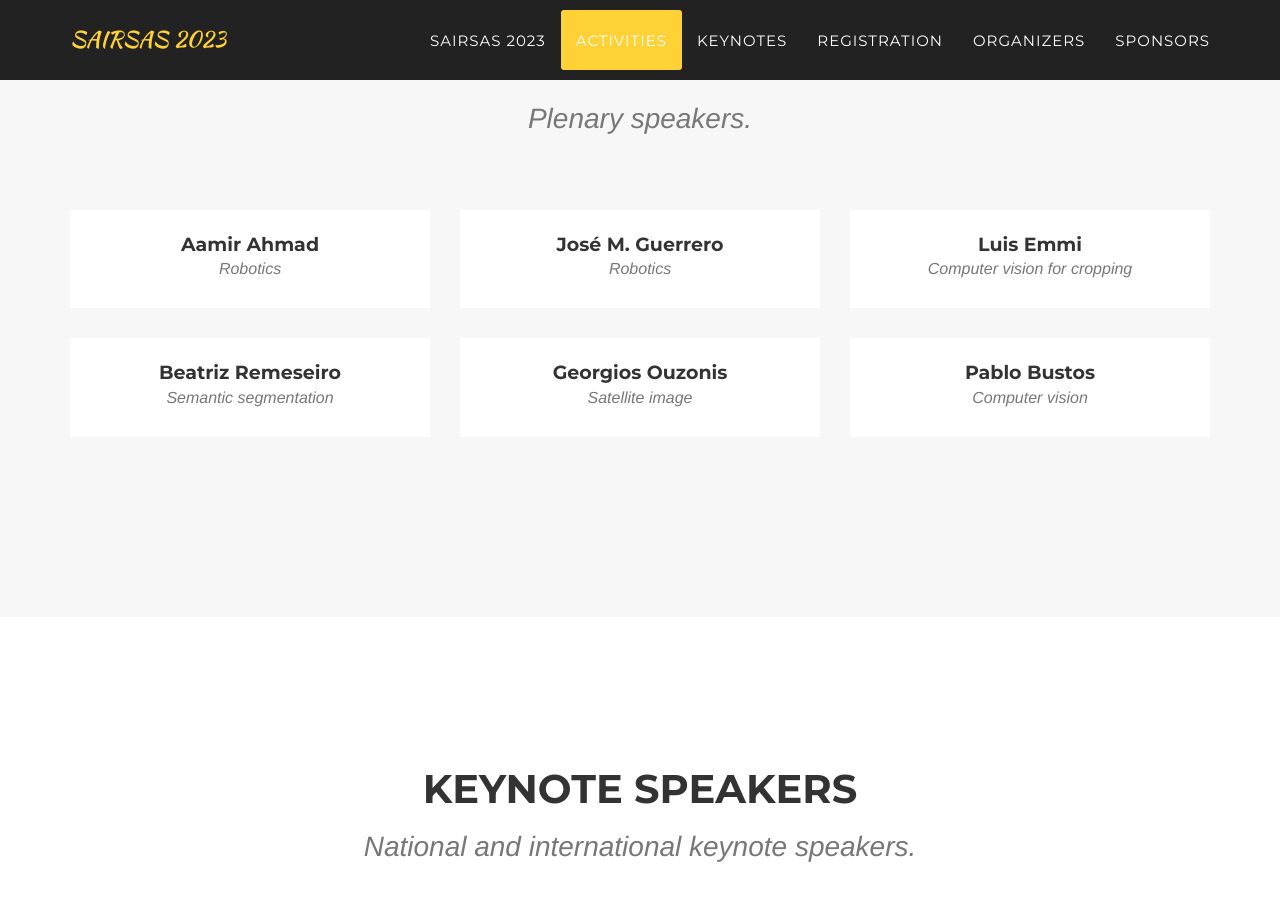
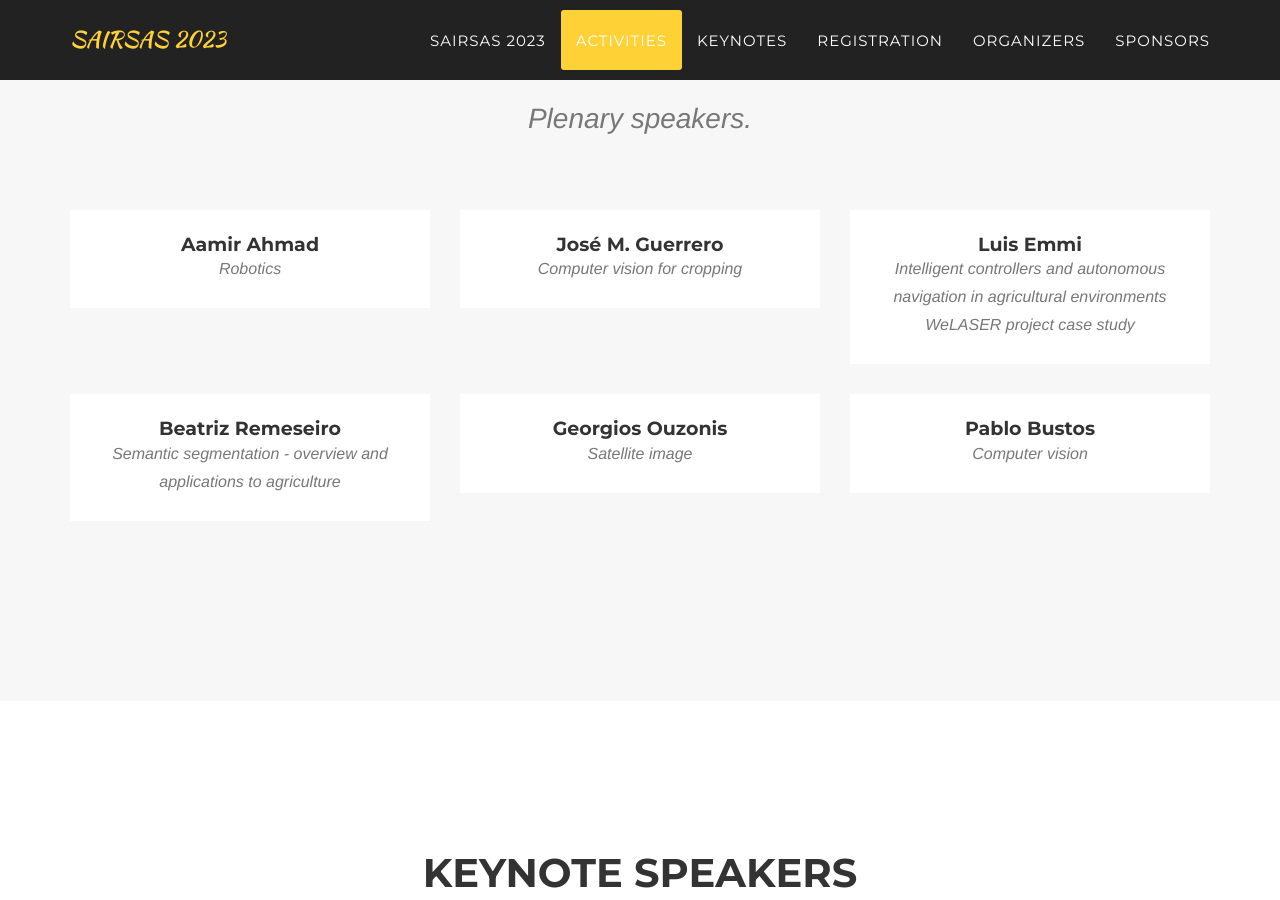
Before and after one commit to shepherd-robot/sairsas.github.io, a Jekyll site: the page built from _posts/2014-07-16-project-3.markdown, in a window 1280 px wide and 900 px high, scrolled down 1968 px. Built offline with Jekyll 4.4.1, drawn with Linux system fonts in a browser that asks for light colours; some web fonts are replaced.

Commit message:
mas abstracts

```diff
--- a/_posts/2014-07-15-project-4.markdown
+++ b/_posts/2014-07-15-project-4.markdown
@@ -1,6 +1,6 @@
 ---
 title: Beatriz Remeseiro
-subtitle: Semantic segmentation
+subtitle: Semantic segmentation - overview and applications to agriculture
 layout: default
 modal-id: 4
 date: 2014-07-15
--- a/_posts/2014-07-16-project-3.markdown
+++ b/_posts/2014-07-16-project-3.markdown
@@ -1,6 +1,6 @@
 ---
 title: Luis Emmi
-subtitle: Computer vision for cropping
+subtitle: Intelligent controllers and autonomous navigation in agricultural environments WeLASER project case study
 layout: default
 modal-id: 3
 date: 2014-07-16
@@ -10,6 +10,6 @@ alt: image-alt
 project-date: April 2014
 client: Start Bootstrap
 category: Web Development
-description: The vision system installed on an autonomous tractor as part of the RHEA project (Robot Fleets for Highly Effective Agriculture and Forestry Management) is introduced. This system incorporates various artificial vision techniques designed for real-time identification of crop rows and weeds in a cornfield. The focus of this research is on the precise detection of crop rows, enabling the tractor to achieve reliable guidance without relying on global positioning systems (GPS). This advancement is crucial to prevent crop damage and unwanted overlap in treatment areas. Within the context of this work, a detailed explanation of how the crop rows are identified and the process ensuring the tractor stays on the correct path will be provided. Furthermore, the prototype of the installed system will be presented, along with details of the tests conducted in a real field environment. This advancement in vision technology represents a significant milestone in agricultural automation and has the potential to substantially enhance efficiency and sustainability in crop management.
+description: Intelligent controllers and autonomous navigation systems are promoting the inclusion of robotic systems in agriculture, redefining the way that crop management, yield optimization, and resource utilization are executed. This presentation explores the integration of intelligent controllers and autonomous navigation emphasizing their potential to enhance reliability, efficiency, sustainability, and productivity. Intelligent controllers, often based on Artificial Intelligence and Machine Learning, offer data-driven decision-making capabilities that enable real-time assessment of crop status, pest infestations, and environmental conditions. This presentation also addresses the inclusion of intelligent controllers and autonomous navigation capabilities in the WeLASER mobile platform. The project "Sustainable Weed Management in Agriculture with Laser-based Autonomous Tools (WeLASER)", funded by the European Union's Horizon 2020 research and innovation program under grant agreement No 101000256, aims to merge current technologies to build, assess and push into the market a precision weeding equipment based on high-power laser sources and autonomous mobile systems with the main objective of eliminating the use of herbicides while improving productivity and competitiveness.
 
 ---
--- a/_posts/2014-07-17-project-2.markdown
+++ b/_posts/2014-07-17-project-2.markdown
@@ -1,6 +1,6 @@
 ---
 title: José M. Guerrero
-subtitle: Robotics
+subtitle: Computer vision for cropping
 layout: default
 modal-id: 2
 date: 2014-07-17
@@ -10,6 +10,6 @@ alt: image-alt
 project-date: April 2014
 client: Start Bootstrap
 category: Web Development
-description: Use of robotics in agriculture.
+description: The vision system installed on an autonomous tractor as part of the RHEA project (Robot Fleets for Highly Effective Agriculture and Forestry Management) is introduced. This system incorporates various artificial vision techniques designed for real-time identification of crop rows and weeds in a cornfield. The focus of this research is on the precise detection of crop rows, enabling the tractor to achieve reliable guidance without relying on global positioning systems (GPS). This advancement is crucial to prevent crop damage and unwanted overlap in treatment areas. Within the context of this work, a detailed explanation of how the crop rows are identified and the process ensuring the tractor stays on the correct path will be provided. Furthermore, the prototype of the installed system will be presented, along with details of the tests conducted in a real field environment. This advancement in vision technology represents a significant milestone in agricultural automation and has the potential to substantially enhance efficiency and sustainability in crop management.
 
 ---
```
